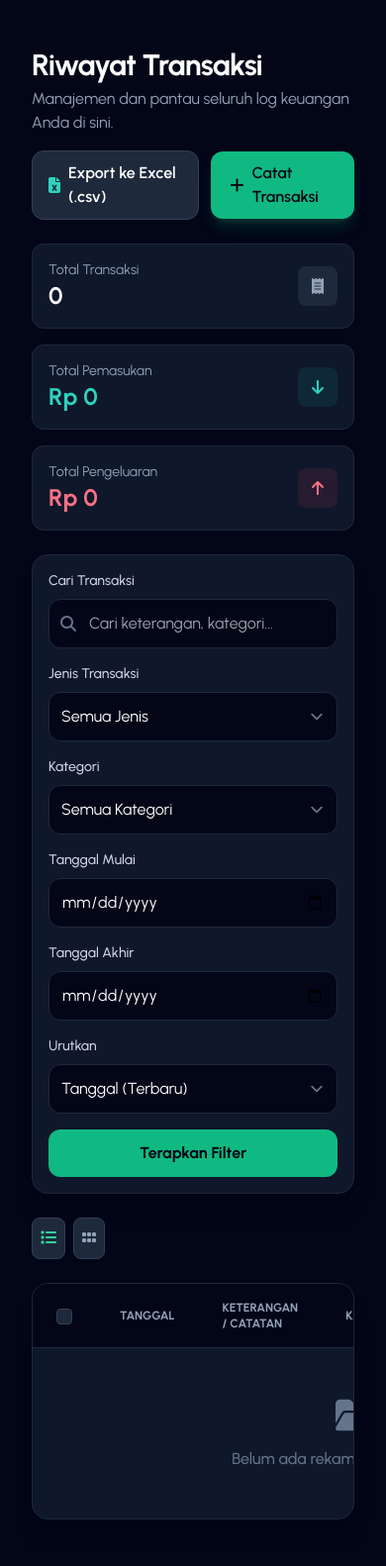
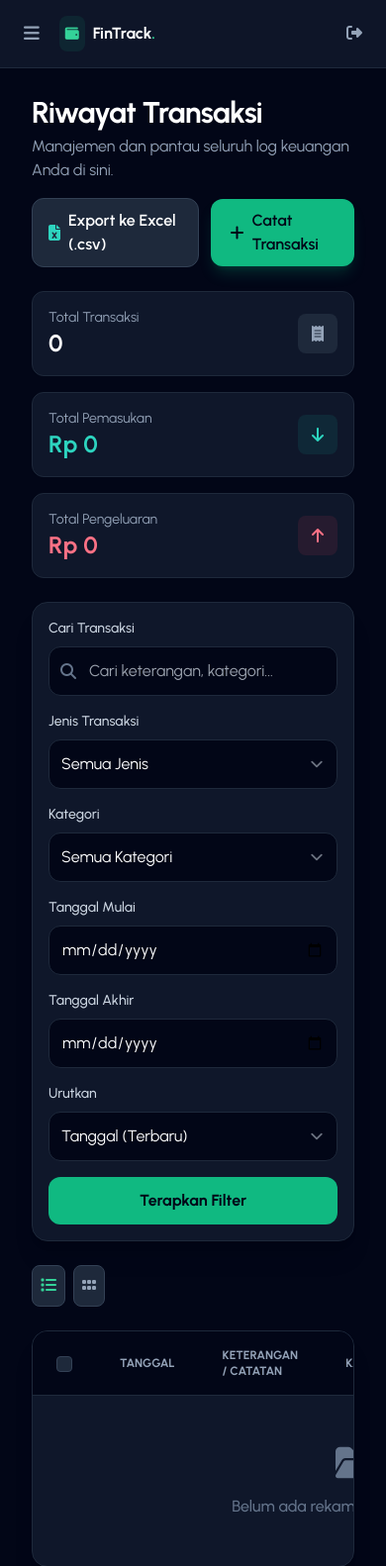
Before and after one commit to suzuy1/personal-finance-tracker, a Flask app: template templates/transactions.html in a window 390 px wide. Shown: the top 1582 px of the page at 99% size. Before the commit the page ends 1535 px from the top, so only its background shows below. Run offline with Flask 3, Linux system fonts and the light colour scheme; the template is opened without the code that fills it, so the values that code supplies are empty; some libraries are stand-ins or nearby versions.

Commit message:
feat: tambahkan sidebar responsive untuk mobile

```diff
--- a/templates/base.html
+++ b/templates/base.html
@@ -14,14 +14,23 @@
 </head>
 <body class="bg-slate-950 text-slate-100 antialiased dark">
 
-    <aside id="sidebar" class="fixed top-0 left-0 z-40 w-64 h-screen transition-transform -translate-x-full sm:translate-x-0 border-r border-slate-800 bg-slate-900">
+    <!-- Overlay untuk mobile -->
+    <div id="sidebar-overlay" class="fixed inset-0 bg-black/50 z-30 hidden md:hidden" onclick="toggleSidebar()"></div>
+
+    <aside id="sidebar" class="fixed top-0 left-0 z-40 w-64 h-screen transition-transform -translate-x-full md:translate-x-0 border-r border-slate-800 bg-slate-900">
         <div class="h-full px-4 py-6 overflow-y-auto flex flex-col justify-between">
             <div>
-                <div class="flex items-center gap-3 px-2 mb-8">
-                    <div class="p-2 bg-emerald-500/10 text-emerald-400 rounded-lg">
-                        <i class="fa-solid fa-wallet text-xl"></i>
+                <div class="flex items-center justify-between px-2 mb-8">
+                    <div class="flex items-center gap-3">
+                        <div class="p-2 bg-emerald-500/10 text-emerald-400 rounded-lg">
+                            <i class="fa-solid fa-wallet text-xl"></i>
+                        </div>
+                        <span class="text-xl font-bold tracking-tight text-white">FinTrack<span class="text-emerald-400">.</span></span>
                     </div>
-                    <span class="text-xl font-bold tracking-tight text-white">FinTrack<span class="text-emerald-400">.</span></span>
+                    <!-- Tombol close untuk mobile -->
+                    <button onclick="toggleSidebar()" class="text-slate-400 hover:text-white md:hidden p-2 rounded-lg hover:bg-slate-800">
+                        <i class="fa-solid fa-xmark text-lg"></i>
+                    </button>
                 </div>
 
                 <ul class="space-y-2 font-medium">
@@ -57,7 +66,25 @@
         </div>
     </aside>
 
-    <div class="p-4 sm:ml-64 min-h-screen bg-slate-950">
+    <!-- Header mobile dengan hamburger -->
+    <div class="md:hidden fixed top-0 left-0 right-0 z-50 bg-slate-900/95 backdrop-blur-md border-b border-slate-800 px-4 py-3 flex items-center justify-between">
+        <div class="flex items-center gap-3">
+            <button onclick="toggleSidebar()" class="text-slate-400 hover:text-white p-2 rounded-lg hover:bg-slate-800 transition">
+                <i class="fa-solid fa-bars text-lg"></i>
+            </button>
+            <div class="flex items-center gap-2">
+                <div class="p-1.5 bg-emerald-500/10 text-emerald-400 rounded-lg">
+                    <i class="fa-solid fa-wallet text-sm"></i>
+                </div>
+                <span class="font-bold text-white">FinTrack<span class="text-emerald-400">.</span></span>
+            </div>
+        </div>
+        <a href="{{ url_for('logout') }}" class="text-slate-400 hover:text-rose-400 p-2 rounded-lg hover:bg-slate-800 transition">
+            <i class="fa-solid fa-right-from-bracket"></i>
+        </a>
+    </div>
+
+    <div class="p-4 pt-16 md:pt-4 md:ml-64 min-h-screen bg-slate-950">
         <main class="p-4 max-w-7xl mx-auto space-y-6">
             <!-- Flash Message Alerts -->
             {% with messages = get_flashed_messages(with_categories=true) %}
@@ -85,6 +112,48 @@
 
     <script src="https://cdnjs.cloudflare.com/ajax/libs/flowbite/2.3.0/flowbite.min.js"></script>
     <script src="https://cdn.jsdelivr.net/npm/apexcharts"></script>
+
+    <script>
+        // Toggle Sidebar Mobile
+        function toggleSidebar() {
+            const sidebar = document.getElementById('sidebar');
+            const overlay = document.getElementById('sidebar-overlay');
+
+            if (sidebar.classList.contains('-translate-x-full')) {
+                // Buka sidebar
+                sidebar.classList.remove('-translate-x-full');
+                overlay.classList.remove('hidden');
+                document.body.style.overflow = 'hidden'; // Prevent scroll
+            } else {
+                // Tutup sidebar
+                sidebar.classList.add('-translate-x-full');
+                overlay.classList.add('hidden');
+                document.body.style.overflow = 'auto';
+            }
+        }
+
+        // Tutup sidebar jika resize ke desktop
+        window.addEventListener('resize', () => {
+            if (window.innerWidth >= 768) { // md breakpoint
+                const sidebar = document.getElementById('sidebar');
+                const overlay = document.getElementById('sidebar-overlay');
+                sidebar.classList.remove('-translate-x-full');
+                overlay.classList.add('hidden');
+                document.body.style.overflow = 'auto';
+            }
+        });
+
+        // Tutup sidebar dengan Escape key
+        document.addEventListener('keydown', (e) => {
+            if (e.key === 'Escape') {
+                const sidebar = document.getElementById('sidebar');
+                if (!sidebar.classList.contains('-translate-x-full')) {
+                    toggleSidebar();
+                }
+            }
+        });
+    </script>
+
     {% block scripts %}{% endblock %}
 </body>
 </html>
```
